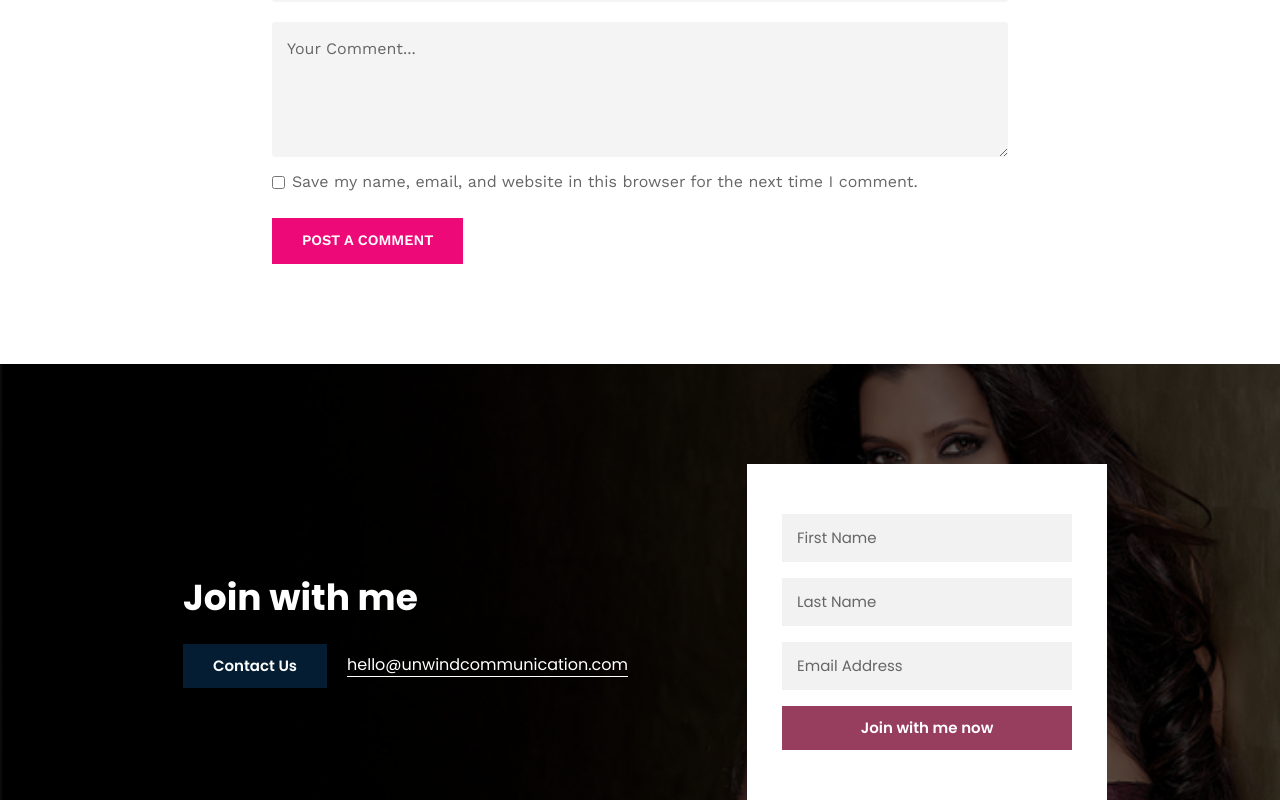
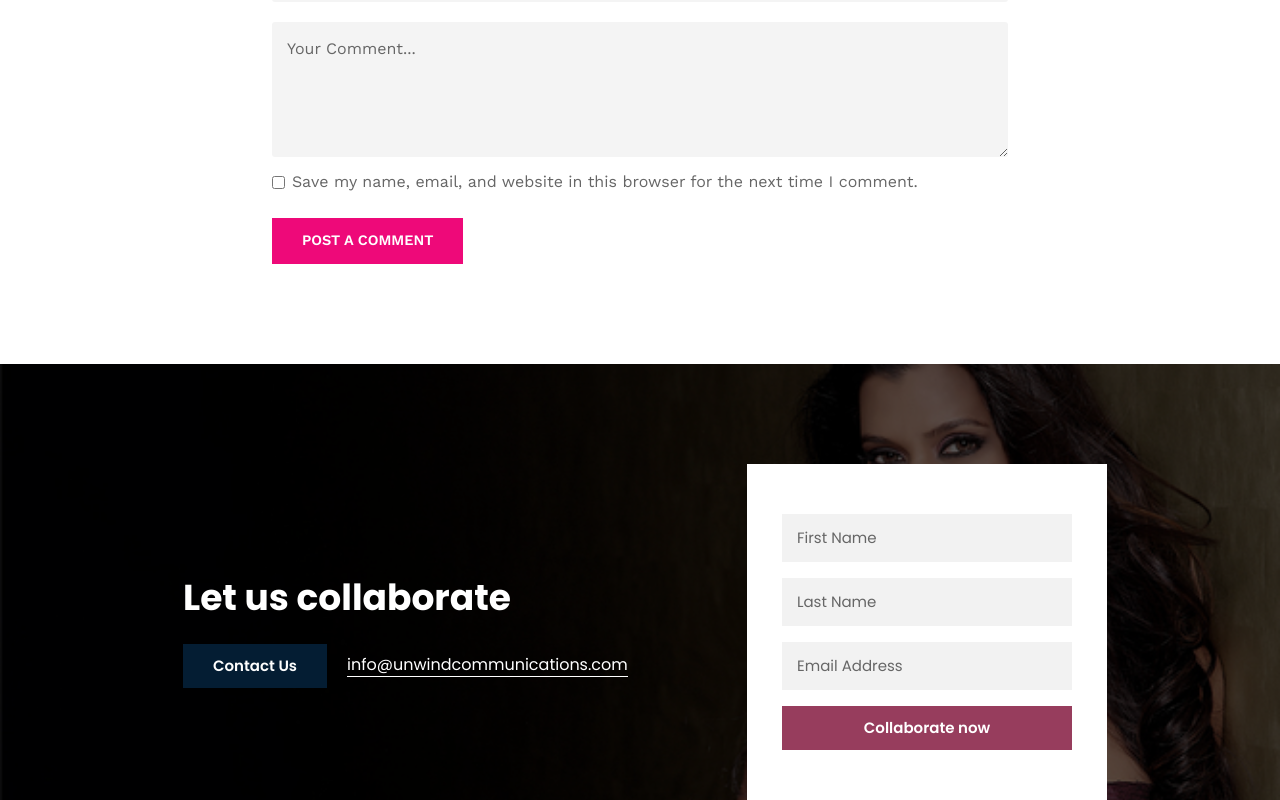
Before and after one commit to harshjf/unwind-communications, a Next.js app: page /instagram-single-blog in a window 1280 px wide. Shown: the part 3588-4388 px from the top of the page. Built offline with nearby package versions, Linux system fonts and the light colour scheme.

Commit message:
UC-Feedback change

```diff
--- a/src/components/Common/ContactArea.js
+++ b/src/components/Common/ContactArea.js
@@ -11,7 +11,7 @@ const ContactArea = () => {
           <div className="row align-items-center">
             <div className="col-lg-7 col-md-12">
               <div className="subscribe-content">
-                <h2>Join with me</h2>
+                <h2>Let us collaborate</h2>
                 {/*  <p>
                   Lorem ipsum dolor sit amet, consectetur adipiscing elit, sed
                   do eiusmod tempor incididunt ut labore et dolore.
@@ -21,8 +21,11 @@ const ContactArea = () => {
                   {/* ModalForm */}
                   <ModalForm />
 
-                  <a href="mailto:hello@alikamaya.com" className="email">
-                    hello@unwindcommunication.com
+                  <a
+                    href="mailto:info@unwindcommunications.com"
+                    className="email"
+                  >
+                    info@unwindcommunications.com
                   </a>
                 </div>
               </div>
@@ -55,7 +58,7 @@ const ContactArea = () => {
                     />
                   </div>
 
-                  <button type="submit">Join with me now</button>
+                  <button type="submit">Collaborate now</button>
                 </form>
               </div>
             </div>
--- a/src/components/Instagram/Banner2.js
+++ b/src/components/Instagram/Banner2.js
@@ -29,7 +29,7 @@ const Banner2 = () => {
           {/* Image Container */}
           <div className="image-container">
             <img
-              src="/images/backgroundbanner.png"
+              src="/images/backgroundbanner.jpg"
               className="curved-image"
               alt="Background"
             />
@@ -77,7 +77,7 @@ const Banner2 = () => {
             We bring India&apos;s most captivating destinations and venues to
             life on digital platforms, creating a visual journey that resonates
             across the globe. At UNWIND COMMUNICATIONS, we redefine experiential
-            marketing, led by the extraordinary AwardWinning ARTISTPRENEUR,
+            marketing, led by the extraordinary Award Winning ARTISTPRENEUR,
             Shefali Saxena, whose work has set new benchmarks in the industry.
           </p>
         </div>
--- a/src/components/Instagram/RadioInterviews.js
+++ b/src/components/Instagram/RadioInterviews.js
@@ -37,7 +37,10 @@ const RadioInterviews = () => {
 
   return (
     <section id="interviews" className="radio-interviews-container">
-      <h1 className="radio-interviews-title">INTERVIEWS</h1>
+      <h1 className="radio-interviews-title">
+        <span style={{ color: "#B22222" }}>Radio</span> Interviews
+      </h1>
+
       <div className="interviews-grid">
         {interviews.map((item) => (
           <div
--- a/src/components/Instagram/Solution.js
+++ b/src/components/Instagram/Solution.js
@@ -69,8 +69,9 @@ const Solution = () => {
               </h5>
             )}
             <p>
-              High-quality musical videos and vlogs that capture the venue&39;s
-              culture, ambiance, and story with bespoke music and visuals.
+              High-quality musical videos and vlogs that capture the
+              venue&apos;s culture, ambiance, and story with bespoke music and
+              visuals.
             </p>
           </div>
         </div>
--- a/src/components/Layouts/Navbar.js
+++ b/src/components/Layouts/Navbar.js
@@ -157,7 +157,7 @@ const Navbar = () => {
                   onClick={toggleNavbar}
                   className="nav-link"
                 >
-                  Tacklling the Challenge
+                  Tackling the Challenge
                 </Link>
               </li>
 
@@ -177,7 +177,7 @@ const Navbar = () => {
                   onClick={toggleNavbar}
                   className="nav-link"
                 >
-                  Interviews
+                  Radio Interviews
                 </Link>
               </li>
 
--- a/src/components/Youtube/JoinWithMe.js
+++ b/src/components/Youtube/JoinWithMe.js
@@ -9,7 +9,7 @@ const JoinWithMe = () => {
       <section id="contact" className="join-area">
         <div className="container">
           <div className="join-content">
-            <h2>Join With Me</h2>
+            <h2>Let us collaborate</h2>
             <p>
               Lorem ipsum dolor sit amet, consectetur adipiscing elit, sed do
               eiusmod tempor incididunt ut labore et dolore.
```
Also changed, not shown: src/components/Instagram/About.js (+6 -6 lines), src/components/Instagram/Testimonials.js (+3 -4 lines), public/images/backgroundbanner.jpg (added).
